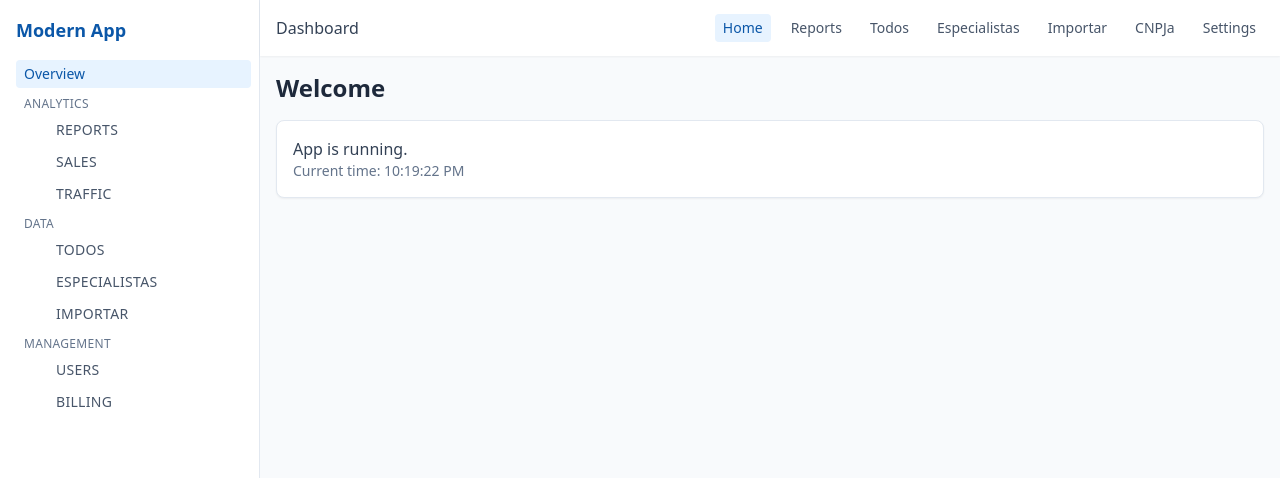
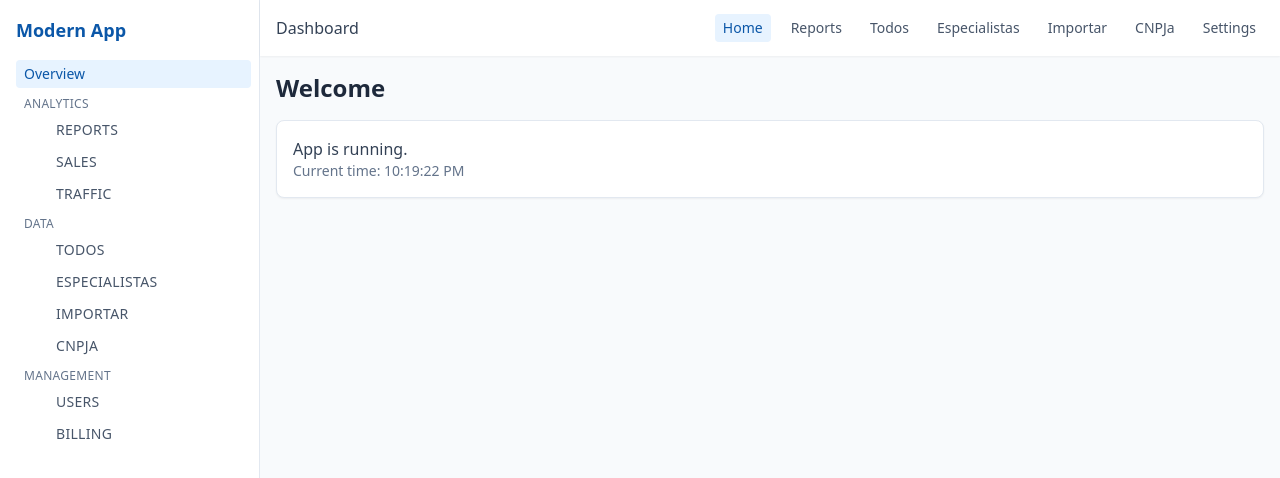
Before and after one commit to amplabusiness/crm, a React (Vite) app: page / in a window 1280 px wide. Shown: the top 478 px of the page. Built offline with nearby package versions, Linux system fonts and the light colour scheme.

Commit message:
Add link in sidebar
cgen-ea25b2e0b92344ed8b780e33d0b080b1

```diff
--- a/src/components/Sidebar.tsx
+++ b/src/components/Sidebar.tsx
@@ -18,6 +18,7 @@ const items: Item[] = [
       { label: 'Todos', to: '/todos' },
       { label: 'Especialistas', to: '/especialistas' },
       { label: 'Importar', to: '/importar' },
+      { label: 'CNPJa', to: '/cnpja' },
     ],
   },
   {
```
